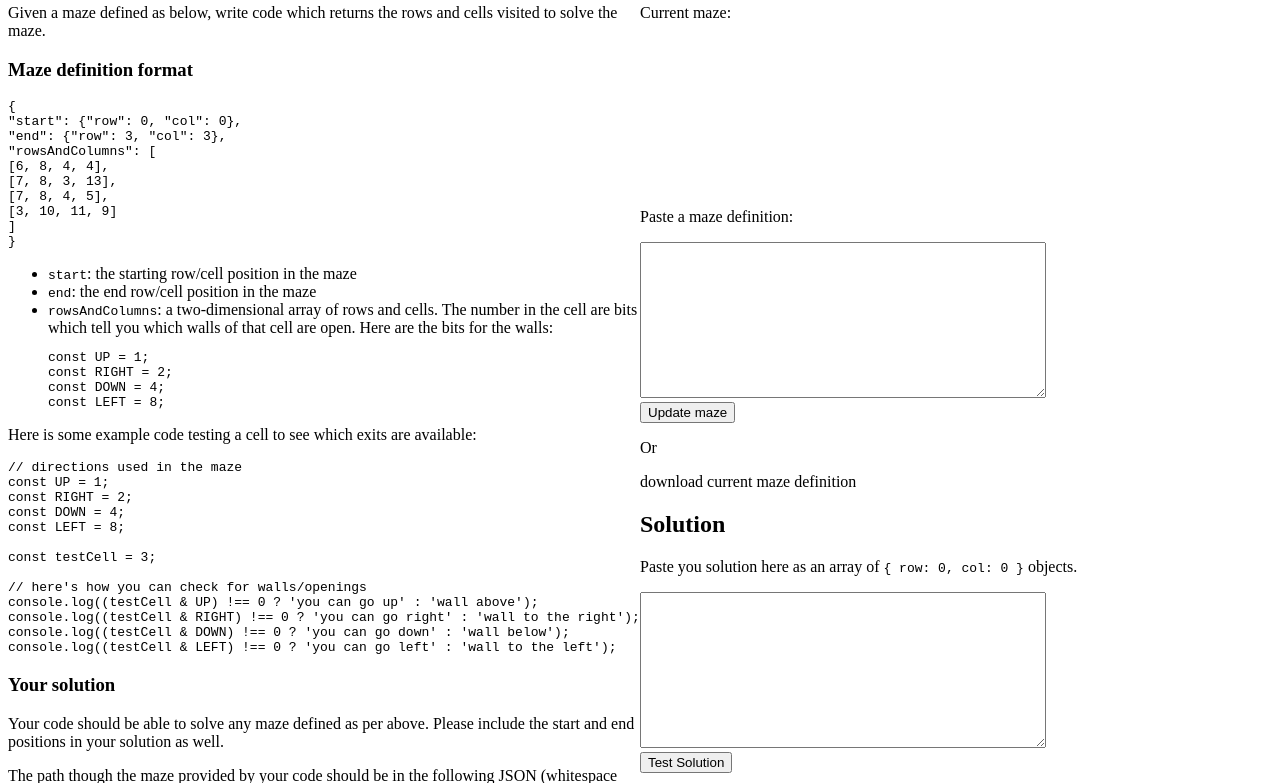
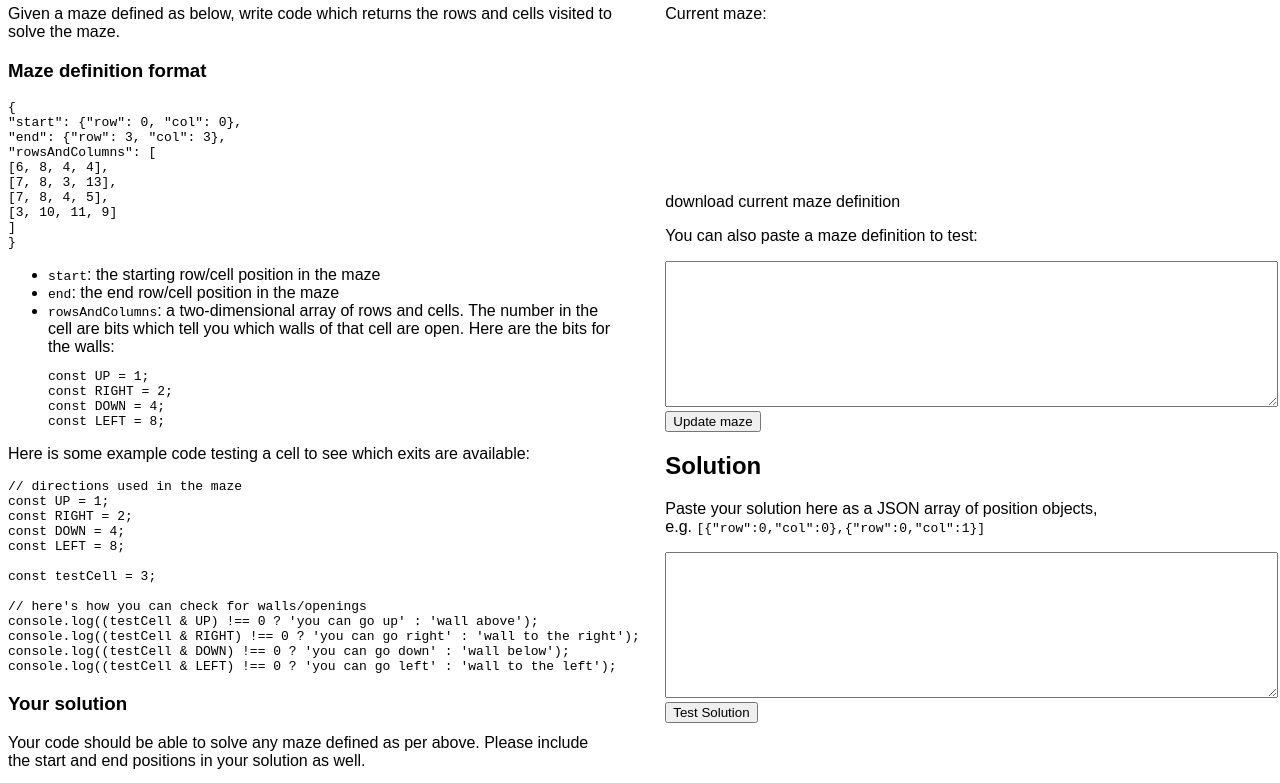
Before and after one commit to maxnachlinger/maze-challenge, a website built with webpack: page static/index.html in a window 1280 px wide. Shown: the part 71-854 px from the top of the page. Built offline with nearby package versions, Linux system fonts and the light colour scheme.

Commit message:
Slowly improving the UI

```diff
--- a/client/style.css
+++ b/client/style.css
@@ -1,6 +1,14 @@
+body {
+  font-family: sans-serif;
+}
 .flex-grid {
   display: flex;
+  justify-content: space-between;
 }
-.col {
-  flex: 1;
+.flex-grid .col {
+  width: 48%;
 }
+textarea {
+  width: 100%;
+  height: 140px;
+}
--- a/static/index.html
+++ b/static/index.html
@@ -1,7 +1,7 @@
 <!DOCTYPE html>
 <html>
   <head>
-    <meta charset="UTF-8"/>
+    <meta charset="UTF-8" />
     <title>Maze Generator</title>
   </head>
   <body>
@@ -9,8 +9,8 @@
       <div class="col">
         <h2>Maze Challenge</h2>
         <p>
-        Given a maze defined as below, write code which returns the rows and cells
-        visited to solve the maze.
+          Given a maze defined as below, write code which returns the rows and
+          cells visited to solve the maze.
         </p>
         <h3>Maze definition format</h3>
 
@@ -27,12 +27,14 @@
 </code></pre>
 
         <ul>
-        <li><code>start</code>: the starting row/cell position in the maze</li>
+          <li>
+            <code>start</code>: the starting row/cell position in the maze
+          </li>
           <li><code>end</code>: the end row/cell position in the maze</li>
           <li>
-            <code>rowsAndColumns</code>: a two-dimensional array of rows and cells.
-            The number in the cell are bits which tell you which walls of that cell
-            are open. Here are the bits for the walls:
+            <code>rowsAndColumns</code>: a two-dimensional array of rows and
+            cells. The number in the cell are bits which tell you which walls of
+            that cell are open. Here are the bits for the walls:
             <pre><code class="lang-javascript">const UP = 1;
 const RIGHT = 2;
 const DOWN = 4;
@@ -42,7 +44,8 @@ const LEFT = 8;
         </ul>
 
         <p>
-        Here is some example code testing a cell to see which exits are available:
+          Here is some example code testing a cell to see which exits are
+          available:
         </p>
         <pre><code>// directions used in the maze
 const UP = 1;
@@ -61,12 +64,12 @@ console.log((testCell &amp; LEFT) !== 0 ? 'you can go left' : 'wall to the left'
 
         <h3>Your solution</h3>
         <p>
-        Your code should be able to solve any maze defined as per above. Please
-        include the start and end positions in your solution as well.
+          Your code should be able to solve any maze defined as per above.
+          Please include the start and end positions in your solution as well.
         </p>
         <p>
-        The path though the maze provided by your code should be in the following
-        JSON (whitespace doesn&#39;t matter):
+          The path though the maze provided by your code should be in the
+          following JSON (whitespace doesn&#39;t matter):
         </p>
         <pre><code>[
 {"row":0, "col":0},
@@ -82,14 +85,14 @@ console.log((testCell &amp; LEFT) !== 0 ? 'you can go left' : 'wall to the left'
 
         <h3>Hints and ideas</h3>
         <p>
-        Aside from the cell values telling you the directions to try, you should
-        also make sure you don&#39;t step off the maze :) It will also help to
-        keep track of cells you&#39;ve already visited so you don&#39;t retry
-        paths that didn&#39;t work out.
+          Aside from the cell values telling you the directions to try, you
+          should also make sure you don&#39;t step off the maze :) It will also
+          help to keep track of cells you&#39;ve already visited so you
+          don&#39;t retry paths that didn&#39;t work out.
         </p>
         <p>
-        There are lots of maze solving algorithms out there, it&#39;s not a bad
-        idea to have a look at a few of them.
+          There are lots of maze solving algorithms out there, it&#39;s not a
+          bad idea to have a look at a few of them.
         </p>
 
         <h3>More notes</h3>
@@ -107,30 +110,23 @@ console.log((testCell &amp; LEFT) !== 0 ? 'you can go left' : 'wall to the left'
         <div>
           <p>Current maze:</p>
           <canvas style="background-color: white" id="mazeCanvas"></canvas>
+          <br />
+          <a id="downloadMazeLink">download current maze definition</a>
         </div>
-    <p>Paste a maze definition:</p>
+        <p>You can also paste a maze definition to test:</p>
         <div>
-      <textarea
-              id="mazeDefinitionTextarea"
-              style="width: 400px; height: 150px"></textarea>
+          <textarea id="mazeDefinitionTextarea"></textarea>
         </div>
         <div>
           <button id="updateMazeButton">Update maze</button>
         </div>
 
-    <p>Or</p>
-
-    <div><a id="downloadMazeLink">download current maze definition</a></div>
-
         <h2>Solution</h2>
         <p>
-        Paste you solution here as an array of
-        <code>{ row: 0, col: 0 }</code> objects.
+          Paste your solution here as a JSON array of position objects,<br />e.g.
+          <code>[{"row":0,"col":0},{"row":0,"col":1}]</code>
         </p>
-    <textarea
-            id="solutionTextarea"
-            style="width: 400px; height: 150px"
-    ></textarea>
+        <textarea id="solutionTextarea"></textarea>
         <div id="solutionResultsDiv" style="display: none"></div>
         <div>
           <button id="testSolutionButton">Test Solution</button>
```
Lines whose indentation alone changed are shown as unchanged.
